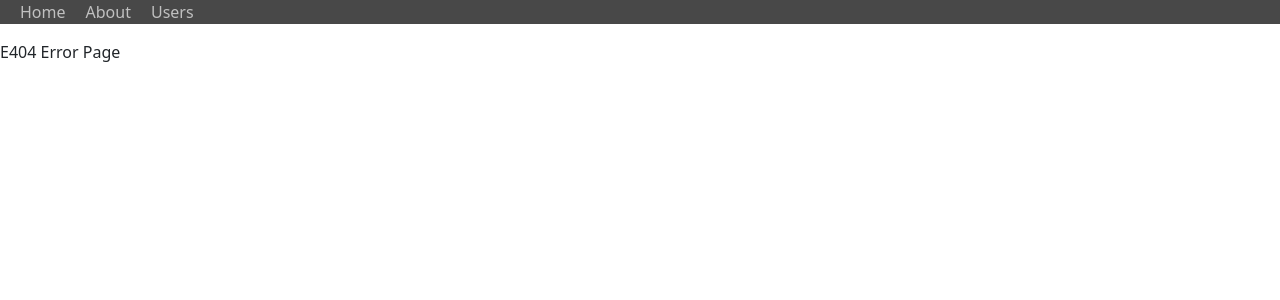
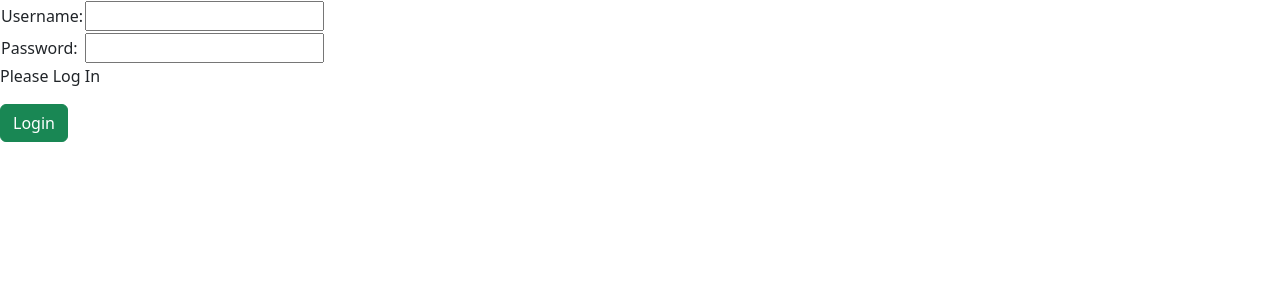
Before and after one commit to codingbyjake/prs-front-end-client, an Angular app: page /user/login in a window 1280 px wide. Shown: the top 300 px of the page. Built offline with nearby package versions, Linux system fonts and the light colour scheme.

Commit message:
Added User Login

```diff
--- a/src/app/app-routing.module.ts
+++ b/src/app/app-routing.module.ts
@@ -7,6 +7,7 @@ import { UserListComponent } from './user/user-list/user-list.component';
 import { UserDetailComponent } from './user/user-detail/user-detail.component';
 import { UserCreateComponent } from './user/user-create/user-create.component';
 import { UserEditComponent } from './user/user-edit/user-edit.component';
+import { UserLoginComponent } from './user/user-login/user-login.component';
 
 const routes: Routes = [
  { path: "", redirectTo: "/home", pathMatch: "full"},
@@ -17,6 +18,7 @@ const routes: Routes = [
  { path: "user/detail/:id", component: UserDetailComponent},
  { path: "user/create", component: UserCreateComponent},
  { path: "user/edit/:id", component: UserEditComponent},
+ { path: "user/login", component: UserLoginComponent},
 
  { path: "**", component: E404Component}
 
--- a/src/app/app.module.ts
+++ b/src/app/app.module.ts
@@ -14,6 +14,7 @@ import { UserDetailComponent } from './user/user-detail/user-detail.component';
 import { UserCreateComponent } from './user/user-create/user-create.component';
 import { UserEditComponent } from './user/user-edit/user-edit.component';
 import { SortPipe } from './core/sort.pipe';
+import { UserLoginComponent } from './user/user-login/user-login.component';
 
 @NgModule({
   declarations: [
@@ -26,7 +27,8 @@ import { SortPipe } from './core/sort.pipe';
     UserDetailComponent,
     UserCreateComponent,
     UserEditComponent,
-    SortPipe
+    SortPipe,
+    UserLoginComponent
   ],
   imports: [
     BrowserModule, FormsModule, HttpClientModule,
--- a/src/app/core/system.service.ts
+++ b/src/app/core/system.service.ts
@@ -1,9 +1,21 @@
 import { Injectable } from '@angular/core';
+import { Router } from '@angular/router';
+import { User } from '../user/user.class';
 
 @Injectable({
   providedIn: 'root'
 })
 export class SystemService {
 
-  constructor() { }
+  loggedInUser: User | null = null;
+
+  constructor(
+    private router: Router
+  ) { }
+
+  chkLogin(): void{
+    if(this.loggedInUser === null){
+      this.router.navigateByUrl("/user/login")
+    }
+  }
 }
--- a/src/app/menu/menuitem/menuitem.component.ts
+++ b/src/app/menu/menuitem/menuitem.component.ts
@@ -11,7 +11,8 @@ export class MenuitemComponent {
   menus: Menu[] = [
     new Menu("Home", "/home"),
     new Menu("About", "/about"),
-    new Menu("Users", "/user/list")
+    new Menu("Users", "/user/list"),
+    new Menu("Login", "/user/login")
   ]
 
 }
--- /dev/null
+++ b/src/app/user/user-login/user-login.component.html
@@ -0,0 +1,16 @@
+<div id="component">
+<table>
+    <tbody>
+      <tr>
+          <td>Username: </td>
+          <td><input [(ngModel)]="username"></td>
+      </tr>
+      <tr>
+          <td>Password: </td>
+          <td><input [(ngModel)]="password" type="password"></td>
+      </tr>
+    </tbody>
+</table>
+<p>{{ loginMessage }}</p>
+<button (click)="login()" class="btn btn-success">Login</button>
+</div>
--- /dev/null
+++ b/src/app/user/user-login/user-login.component.ts
@@ -0,0 +1,43 @@
+import { Component } from '@angular/core';
+import { UserService } from '../user.service';
+import { Router } from '@angular/router';
+import { SystemService } from 'src/app/core/system.service';
+
+@Component({
+  selector: 'app-user-login',
+  templateUrl: './user-login.component.html',
+  styleUrls: ['./user-login.component.css']
+})
+export class UserLoginComponent {
+
+  pageTitle = "User Login"
+  loginMessage: string = "Please Log In";
+  username = "";
+  password = "";
+
+  constructor(
+    private usrSvc: UserService,
+    private sysSvc: SystemService,
+    private router: Router
+  ){}
+
+  login(){
+    this.usrSvc.login(this.username, this.password).subscribe({
+      next: (res) => {
+        console.debug("Login Success!!", res);
+        this.sysSvc.loggedInUser = res;
+        this.router.navigateByUrl("/user/list");
+      },
+      error: (err) => {
+        console.error(err);
+        this.loginMessage = "Login failed. Please try again."
+      }
+
+    })
+  }
+  ngOnInit(): void{
+    this.sysSvc.loggedInUser = null;
+
+  }
+
+}
--- a/src/app/user/user.service.ts
+++ b/src/app/user/user.service.ts
@@ -13,6 +13,7 @@ export class UserService {
   constructor(
     private http: HttpClient
   ) { }
+
   list(): Observable<User[]>{
     return this.http.get(`${this.baseurl}`) as Observable<User[]>;
   }
@@ -33,4 +34,10 @@ export class UserService {
     return this.http.delete(`${this.baseurl}/${id}`) as Observable<any>;
   }
 
+  // ********************* Non-Standard Methods *********************
+
+  login(username: string, password: string): Observable<User>{
+    return this.http.get(`${this.baseurl}/${username}/${password}`) as Observable<User>;
+  }
+
 }
```
Also changed, not shown: src/app/user/user-login/user-login.component.css (added).
